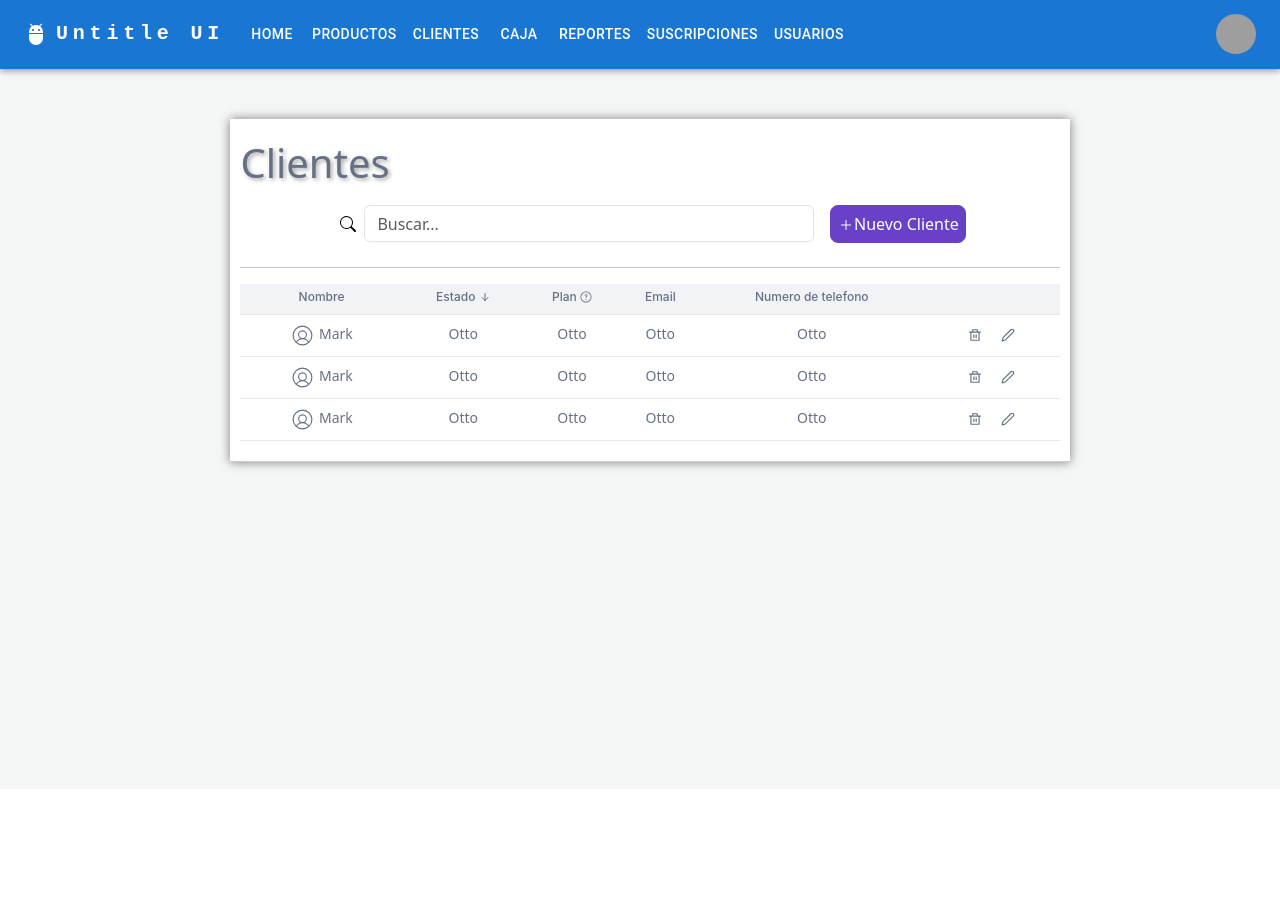
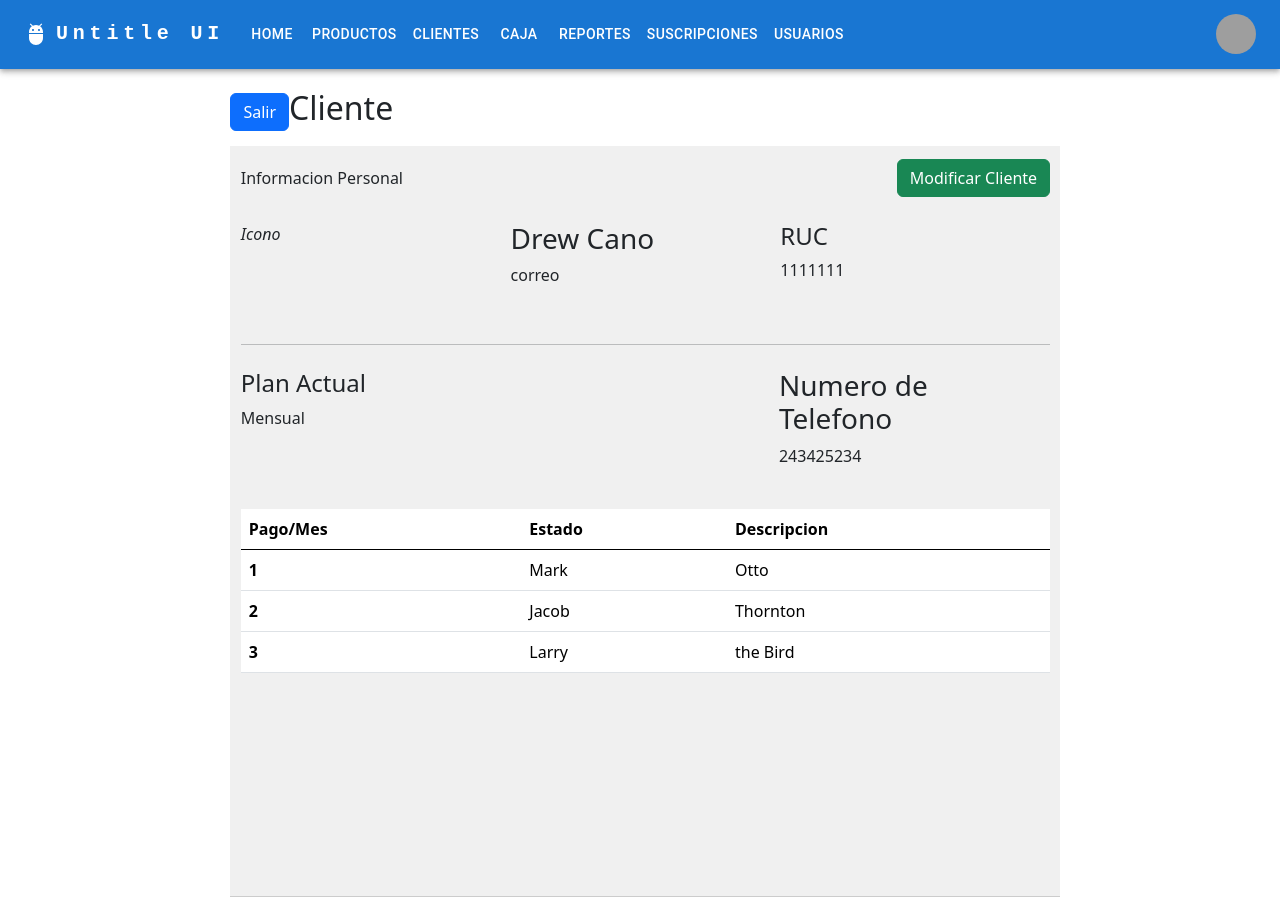
Before and after one commit to arvidjj/IngeSoft2-Frontend, a React (Vite) app: page /clientes in a window 1280 px wide. Before the commit the page ends 800 px from the top, so only its background shows below. Built offline with nearby package versions, Linux system fonts and the light colour scheme; grey boxes are pictures that could not be loaded.

Commit message:
Revert "Rama lamas"

```diff
--- a/package.json
+++ b/package.json
@@ -19,7 +19,6 @@
     "react": "^18.2.0",
     "react-dom": "^18.2.0",
     "react-hot-toast": "^2.4.1",
-    "react-icons": "^5.0.1",
     "react-router-dom": "^6.22.1"
   },
   "devDependencies": {
--- a/src/main.jsx
+++ b/src/main.jsx
@@ -3,7 +3,6 @@ import { createRoot } from "react-dom";
 import { BrowserRouter as Router, Route, Routes } from "react-router-dom";
 import Home from "./pages/Home";
 import InfoClients from "./pages/clients/InfoClients";
-import MainClients from "./pages/clients/mainClients";
 import PageNotFound from "./pages/PageNotFound";
 import Layout from "./components/layout/Layout";
 
@@ -14,8 +13,7 @@ createRoot(document.getElementById("root")).render(
         <Routes>
           <Route path="/" element={<Home />} /> {/* Ruta raíz */}
           <Route path="/home" element={<Home />} /> {/* Ruta de la página de inicio */}
-          <Route path="/clientesInfo" element={<InfoClients />} /> {/* Ruta de clientes */}
-          <Route path="/clientes" element={<MainClients />} /> {/* Ruta de clientes */}
+          <Route path="/clientes" element={<InfoClients />} /> {/* Ruta de clientes */}
           <Route path="*" element={<PageNotFound />} /> {/* Ruta de página no encontrada */}
         </Routes>
       </Layout>
--- a/src/pages/clients/mainClients.css
+++ /dev/null
@@ -1,112 +0,0 @@
-.MaquetaCliente {
-  margin: 0%;
-  padding-top: 50px;
-  background-color: rgba(159, 176, 176, 0.107);
-  height: 90vh;
-  width: 100%;
-}
-.MaquetaCliente h2 {
-  height: 50px;
-  font-size: 40px;
-  font-weight: 470;
-  color: #667085;
-  text-shadow: 2px 2px 4px rgba(0, 0, 0, 0.351);
-}
-.MaquetaCliente a {
-  text-decoration: none;
-  color: inherit;
-}
-
-.MaquetaCliente a:hover {
-  text-decoration: none;
-  color: inherit;
-}
-
-.cuadro-central {
-  width: 80%;
-  padding: 20px 10px;
-  background-color: #ffffff;
-  box-shadow: 0 0 10px rgba(0, 0, 0, 0.5);
-}
-.a {
-  display: flex;
-  justify-content: center;
-  align-items: center;
-  padding-right: 8px;
-}
-.cuadro-central a {
-  background-color: #ffffff00;
-}
-.header-cliente {
-  padding-left: 100px;
-  margin-top: 7px;
-  display: flex;
-  justify-content: space-between;
-  align-items: center;
-}
-
-.header-cliente p {
-  margin: 0;
-  font-weight: 400;
-}
-
-.header-Principal {
-  display: flex;
-  justify-content: center;
-  align-items: center;
-}
-
-.input {
-  width: 120px;
-}
-
-.custom-table {
-  width: 100%;
-  border-collapse: collapse;
-}
-
-.custom-table th {
-  font-family: Inter, sans-serif;
-  font-size: 12px;
-  font-weight: 500;
-  background-color: #eaecf09b;
-  padding: 8px;
-  padding-top: 4px;
-  text-align: center;
-  color: #667085;
-  border-bottom: 1px solid #cccccc6a;
-}
-
-.custom-table td {
-  padding: 8px;
-  color: #667085;
-  font-size: 14px;
-  text-align: center;
-  align-items: center;
-}
-
-.custom-table tbody tr {
-  border-bottom: 1px solid #cccccc6a;
-}
-
-.button {
-  width: 136px;
-  height: 38px;
-  border: 1px solid #6941c6;
-  border-radius: 8px;
-  background-color: #6941c6;
-  color: #fff;
-  text-align: center;
-  line-height: 1.5;
-  font-size: 16px;
-  cursor: pointer;
-  margin: 8px;
-}
-
-.button:hover {
-  background-color: #5a2f9e;
-}
-
-.button:active {
-  background-color: #4c2682;
-}
--- a/src/pages/clients/mainClients.jsx
+++ /dev/null
@@ -1,142 +0,0 @@
-import React from "react";
-import "bootstrap/dist/css/bootstrap.min.css";
-import "./mainClients.css";
-import { RiDeleteBinLine } from "react-icons/ri";
-import { FiEdit2 } from "react-icons/fi";
-import { BsSearch } from "react-icons/bs";
-import { IoAdd } from "react-icons/io5";
-import { PiUserCircleLight } from "react-icons/pi";
-import { TbArrowDown } from "react-icons/tb";
-import { GoQuestion } from "react-icons/go";
-import { Link } from "react-router-dom";
-
-const MainClients = () => {
-  return (
-    <div className="MaquetaCliente">
-      <div className="cuadro-central">
-        <h2>Clientes</h2>
-        <div className="header-cliente">
-          <div className="header-Principal">
-            <a href="#" className="a">
-              <BsSearch style={{ color: "black" }} />
-            </a>
-            <input
-              type="text"
-              placeholder="Buscar..."
-              className="form-control me-2"
-              style={{ width: "450px", height: "37px" }}
-            />
-            <button className="button">
-              {" "}
-              <IoAdd />
-              Nuevo Cliente
-            </button>
-          </div>
-        </div>
-        <hr />
-        <table className="custom-table">
-          <thead>
-            <tr>
-              <th scope="col">Nombre</th>
-              <th scope="col">
-                Estado <TbArrowDown />
-              </th>
-              <th scope="col">
-                Plan <GoQuestion />
-              </th>
-              <th scope="col">Email</th>
-              <th scope="col">Numero de telefono</th>
-              <th scope="col"></th>
-            </tr>
-          </thead>
-          <tbody className="table tbody tr:nth-child(odd) ">
-            <tr>
-              <td>
-                <Link to="/clientesInfo">
-                  <PiUserCircleLight
-                    style={{
-                      padding: "0px",
-                      fontSize: "25px",
-                      background: "#eaecf000",
-                    }}
-                  />{" "}
-                  Mark
-                </Link>
-              </td>
-              <td>Otto</td>
-              <td>Otto</td>
-              <td>Otto</td>
-              <td>Otto</td>
-              <td>
-                <a href="#">
-                  <RiDeleteBinLine />
-                </a>
-                <a href="#">
-                  {" "}
-                  <FiEdit2 />
-                </a>
-              </td>
-            </tr>
-            <tr>
-              <td>
-                {" "}
-                <Link to="/clientesInfo">
-                  <PiUserCircleLight
-                    style={{
-                      padding: "0px",
-                      fontSize: "25px",
-                      background: "#eaecf000",
-                    }}
-                  />{" "}
-                  Mark
-                </Link>
-              </td>
-              <td>Otto</td>
-              <td>Otto</td>
-              <td>Otto</td>
-              <td>Otto</td>
-              <td>
-                <a href="#">
-                  <RiDeleteBinLine />
-                </a>
-                <a href="#">
-                  {" "}
-                  <FiEdit2 />
-                </a>
-              </td>
-            </tr>
-            <tr>
-              <td>
-                <Link to="/clientesInfo">
-                  <PiUserCircleLight
-                    style={{
-                      padding: "0px",
-                      fontSize: "25px",
-                      background: "#eaecf000",
-                    }}
-                  />{" "}
-                  Mark
-                </Link>
-              </td>
-              <td>Otto</td>
-              <td>Otto</td>
-              <td>Otto</td>
-              <td>Otto</td>
-              <td>
-                <a href="#">
-                  <RiDeleteBinLine />
-                </a>
-                <a href="#">
-                  {" "}
-                  <FiEdit2 />
-                </a>
-              </td>
-            </tr>
-          </tbody>
-        </table>
-      </div>
-    </div>
-  );
-};
-
-export default MainClients;
```
Also changed, not shown: src/components/componentExample.jsx (line endings or trailing spaces), src/components/layout/Layout.jsx (line endings or trailing spaces), src/components/layout/NavBar.jsx (line endings or trailing spaces), src/pages/Home.jsx (line endings or trailing spaces), src/pages/PageNotFound.jsx (line endings or trailing spaces), src/pages/clients/InfoClients.css (line endings or trailing spaces), src/pages/clients/InfoClients.jsx (line endings or trailing spaces), src/utils/api.js (line endings or trailing spaces), 2 other files (tests, documents, lock files or other folders).
